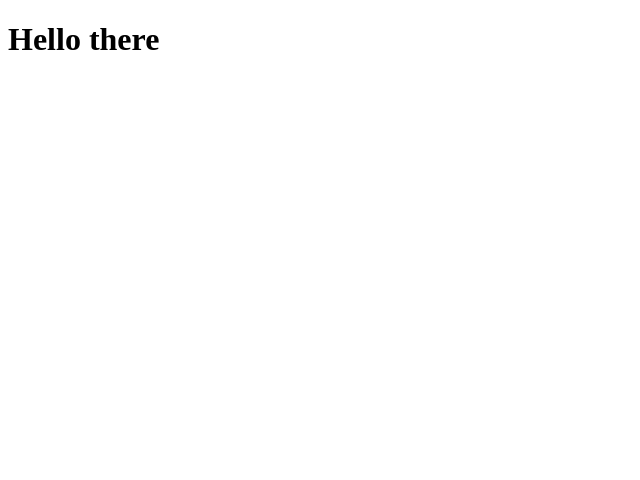
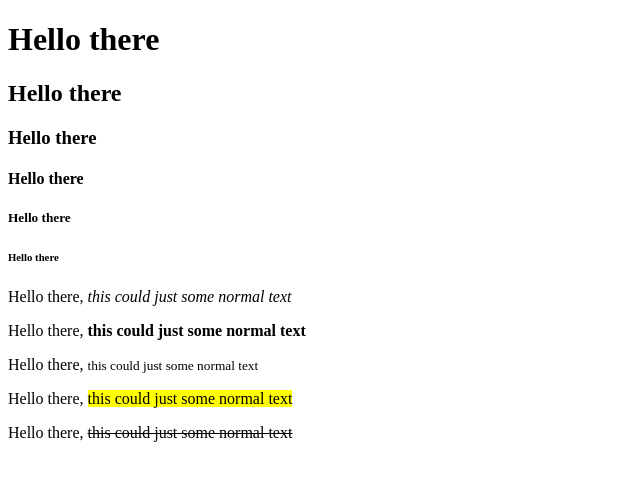
Before and after one commit to LogicFan/LearnHTML, a plain HTML site: page index.html in a window 1280 px wide. Shown: the whole page, without its empty margins (0-640 px from the left). Drawn offline with Linux system fonts and the light colour scheme.

Commit message:
pause at 35:00

```diff
--- a/index.html
+++ b/index.html
@@ -12,5 +12,15 @@
     </head>
     <body>
         <h1>Hello there</h1>
+        <h2>Hello there</h2>
+        <h3>Hello there</h3>
+        <h4>Hello there</h4>
+        <h5>Hello there</h5>
+        <h6>Hello there</h6>
+        <p>Hello there, <i>this could just some normal text</i></p>
+        <p>Hello there, <strong>this could just some normal text</strong></p>
+        <p>Hello there, <small>this could just some normal text</small></p>
+        <p>Hello there, <mark>this could just some normal text</mark></p>
+        <p>Hello there, <del>this could just some normal text</del></p>
     </body>
 </html>
```
Also changed, not shown: 1 other file.
